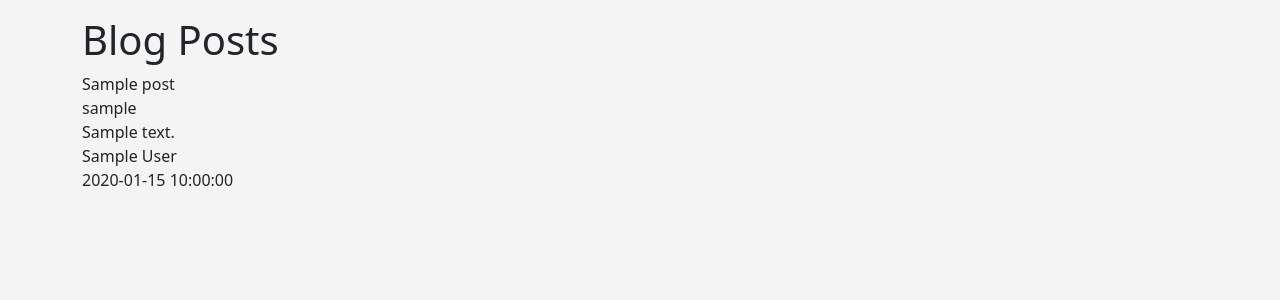
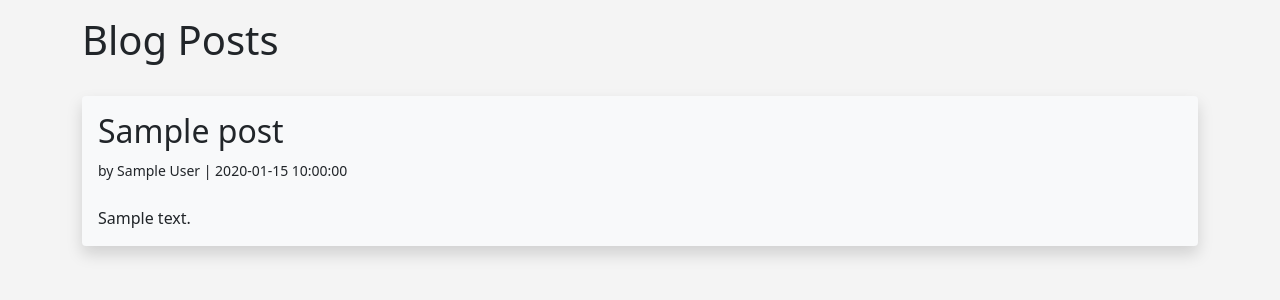
Before and after one commit to vhsenna/flask-blog, a Flask app: page /posts in a window 1280 px wide. Shown: the part 56-356 px from the top of the page. Run offline with Flask 2, Linux system fonts and the light colour scheme; tables that the repository leaves empty hold one stand-in row (values such as "Sample post").

Commit message:
Add style to template

```diff
--- a/app/templates/add_post.html
+++ b/app/templates/add_post.html
@@ -10,7 +10,7 @@
 {% endfor %}
 
 <h1>Add Blog Post</h1>
-<div class="shadow-none p-3 mb-5 bg-light rounded">
+<div class="shadow p-3 mb-5 bg-light rounded">
   <form class="w-75" method="POST" action="">
     {{ form.hidden_tag() }}
 
--- a/app/templates/posts.html
+++ b/app/templates/posts.html
@@ -9,14 +9,14 @@
 </div>
 {% endfor %}
 
-<h1>Blog Posts</h1>
+<h1>Blog Posts</h1><br>
 
 {% for post in posts %}
-{{ post.title }}<br>
-{{ post.slug }}<br>
-{{ post.content }}<br>
-{{ post.author }}<br>
-{{ post.date_posted }}<br><br>
+<div class="shadow p-3 mb-5 bg-light rounded">
+  <h2>{{ post.title }}</h2>
+  <small>by {{ post.author }} | {{ post.date_posted }}</small><br><br>
+  {{ post.content }}
+</div>
 {% endfor %}
 
 {% endblock %}
```
